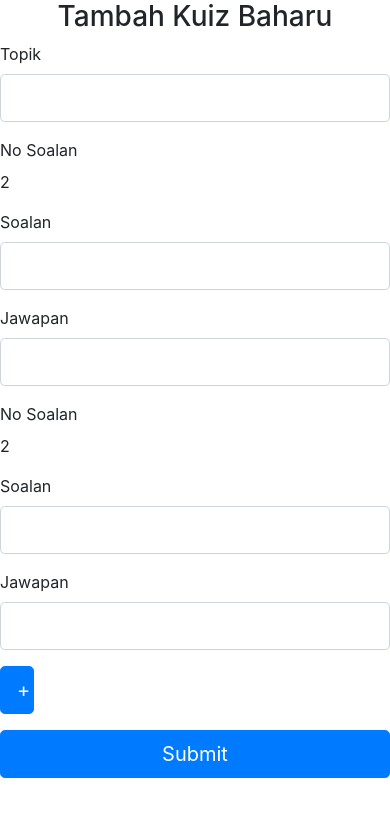
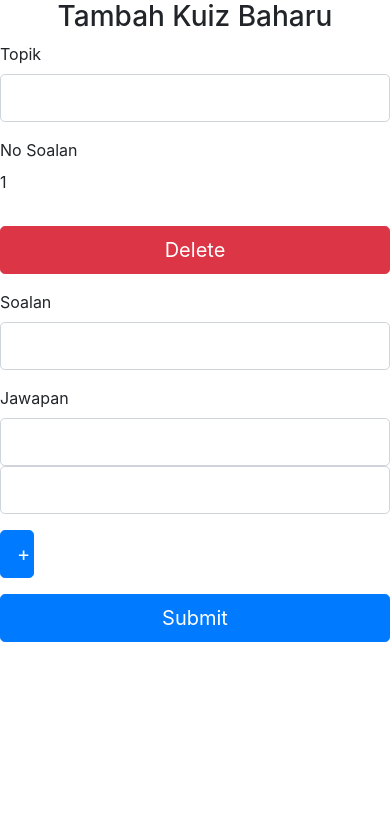
Before and after one commit to HewJhong/sk_project, a PHP site: page /adminkuiz.php in a window 390 px wide. Shown: the top 817 px of the page. Run offline with PHP 8.4, Linux system fonts and the light colour scheme.

Commit message:
Add soalan in adminkuiz page

```diff
--- a/adminkuiz.php
+++ b/adminkuiz.php
@@ -27,16 +27,7 @@
                                 $('#addquizform').attr('action'),
                                 $('#addquizform :input').serializeArray(),
                                 function(result){
-                                    if (result === "Sucesss"){
-                                        $('#result').html(
-                                        "<div class='alert alert-success'>Success</div>"
-                                        );
-                                    } else {
-                                        $('#result').html(
-                                        "<div class='alert alert-danger'>Please fill in all the blanks</div>"
-                                        );
-                                    }
-
+                                    $('#result').html(result);
                                 }
                             )
                         })
@@ -54,35 +45,30 @@
                     <?php endif ?>
 
                     <span id="result"></span>
-
                     <div id="container">
                     <div class="form-group">
                         <label for="topik">Topik</label>
-                        <input type="text" name="topik" class="form-control form-control-lg" autocomplete="off">
+                        <input type="text" name="topik" class="form-control form-control-lg" autocomplete="off" required>
                     </div>
-                    <div class="form-group">
+                    <div class="soalan">
+                    <div class="row">
+                    <div class="form-group col-md-10">
                         <label for="nosoal">No Soalan</label>
-                        <p class="nosoal"><?php echo $nosoal; ?></p>
+                        <p class="nosoal">1</p>
+                    </div>
+                    <div class="form-group col-md-2 delete-btn">
+                        <button id="delete" type="button" name="delete" class="btn btn-danger btn-block btn-lg">Delete</button>
+                    </div>
                     </div>
                     <div class="form-group">
                         <label for="soal">Soalan</label>
-                        <input type="text" name="psoal[]" class="form-control form-control-lg" autocomplete="off">
+                        <input type="text" name="psoal[]" class="form-control form-control-lg" autocomplete="off" required >
                     </div>
                     <div class="form-group">
                         <label for="jaw">Jawapan</label>
-                        <input type="text" name="ppilih[]" class="form-control form-control-lg" autocomplete="off">
+                        <input type="text" name="ppilih[]" class="form-control form-control-lg" autocomplete="off" required>
+                        <input type="text" name="ppilih[]" class="form-control form-control-lg" autocomplete="off" required>
                     </div>
-                    <div class="form-group">
-                        <label for="nosoal">No Soalan</label>
-                        <p class="nosoal"><?php echo $nosoal; ?></p>
-                    </div>
-                    <div class="form-group">
-                        <label for="soal">Soalan</label>
-                        <input type="text" name="psoal[]" class="form-control form-control-lg" autocomplete="off">
-                    </div>
-                    <div class="form-group">
-                        <label for="jaw">Jawapan</label>
-                        <input type="text" name="ppilih[]" class="form-control form-control-lg" autocomplete="off">
                     </div>
                     </div>
                     <!-- Question Format -->
@@ -128,33 +114,47 @@
                     <!-- click to add question button here -->
                     <div class="form-group">
                         <div class="col-19"></div>
-                        <button onclick="addques()" type="button" name="addQuestion" class="btn btn-primary btn-lg col-1"> + </button>
+                        <button id="add-btn" onclick="addques()" type="button" name="addQuestion" class="btn btn-primary btn-lg col-1"> + </button>
                     </div>
                     <script>
-                    // function addque() {
-                    //     var input = document.createElement("P");
-                    //     var label = document.createElement("label")
-                    //     var div = document.createElement("div");
-                    //     label.textContent = "Test text..."
-                    //     var container = document.getElementById("container");
-                    //     container.appendChild();
-                    // }
+                    var index = 1;
                     function addques() {
+                        index++;
                         $('#container').append(
-                        "<div class='form-group'>"+
-                            "<label for='nosoal'>No Soalan</label>"+
-                            "<p class='nosoal'><?php echo $nosoal; ?></p>"+
-                        "</div>"+
-                        "<div class='form-group'>"+
-                            "<label for='soal'>Soalan</label>"+
-                            "<input type='text' name='psoal[]' class='form-control form-control-lg' autocomplete='off'>"+
-                        "</div>"+
-                        "<div class='form-group'>"+
-                            "<label for='jaw'>Jawapan</label>"+
-                            "<input type='text' name='ppilih[]' class='form-control form-control-lg' autocomplete='off'>"+
-                        "</div>"
+                        '<div class="soalan">'+
+                            '<div class="row">'+
+                                '<div class="form-group col-md-10">'+
+                                    '<label for="nosoal">No Soalan</label>'+
+                                    '<p class="nosoal">'+index+'</p>'+
+                                '</div>'+
+                                '<div class="form-group col-md-2 delete-btn">'+
+                                    '<button id ="delete" type="button" name="delete" class="btn btn-danger btn-block btn-lg">Delete</button>'+
+                                '</div>'+
+                            '</div>'+
+                            '<div class="form-group">'+
+                                '<label for="soal">Soalan</label>'+
+                                '<input type="text" name="psoal[]" class="form-control form-control-lg" autocomplete="off" required>'+
+                            '</div>'+
+                            '<div class="form-group">'+
+                                '<label for="jaw">Jawapan</label>'+
+                                '<input type="text" name="ppilih[]" class="form-control form-control-lg" autocomplete="off" required>'+
+                                '<input type="text" name="ppilih[]" class="form-control form-control-lg" autocomplete="off" required>'+
+                            '</div>'+
+                        '</div>'
                         );
                     }
+                    document.ready(function() {
+                        $(document).on('click', '#delete', function() {
+                            index--;
+                            $(this).closest('.soalan').remove();
+                            var index2 = 1;
+                            var newelement = $('#container');
+                            $(newelement).each(function() {
+                                $(this).find('.nosoal').text(index2);
+                                index++;
+                            });
+                        });
+                    });
                     </script>
                     <div class="form-group">
                         <button id ="quizsubmit-btn" type="submit" name="quiz-submit-btn" class="btn btn-primary btn-block btn-lg">Submit</button>
```
Also changed, not shown: kuizdb.php (+15 -5 lines).
